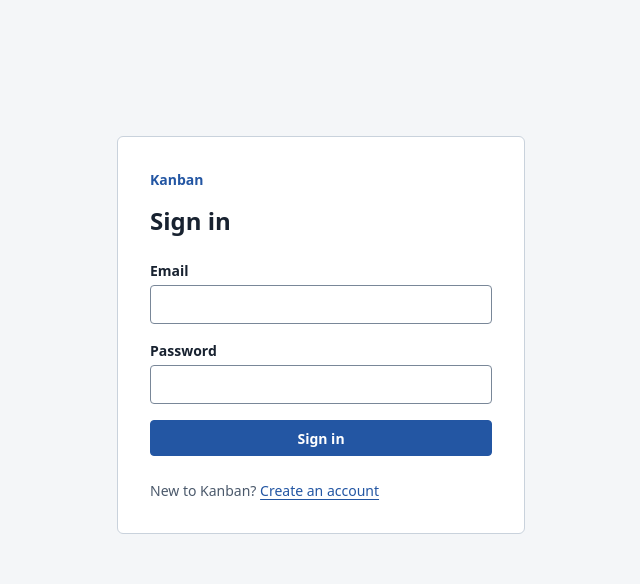
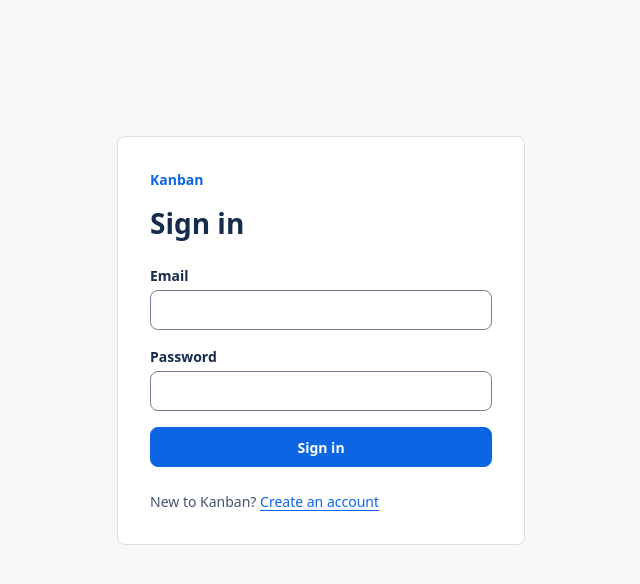
Before and after one commit to ignitinsharma/kanban-board, a Next.js app: page /login in a window 1280 px wide. Shown: the top 584 px of the page, without its empty margins (319-959 px from the left). Built offline with nearby package versions, Linux system fonts and the light colour scheme; no server answers.

Commit message:
style(ui): map the signed-in design tokens

```diff
--- a/src/features/board/board-view.module.css
+++ b/src/features/board/board-view.module.css
@@ -166,7 +166,7 @@
 .overlay {
   cursor: grabbing;
   pointer-events: none;
-  box-shadow: 0 2px 8px #18223024;
+  box-shadow: var(--shadow-floating);
 }
 .cards {
   min-height: 48px;
--- a/src/styles/tokens.css
+++ b/src/styles/tokens.css
@@ -1,18 +1,27 @@
 :root {
   color-scheme: light;
-  --color-canvas: #f4f6f8;
-  --color-surface: #fff;
-  --color-surface-raised: #fff;
-  --color-subtle: #e9edf2;
-  --color-border: #c9d2dc;
-  --color-control-border: #798798;
-  --color-text: #182230;
-  --color-text-muted: #4b596b;
-  --color-accent: #2356a3;
-  --color-accent-text: #fff;
-  --color-danger: #a12632;
+  --color-canvas: #f7f8f9;
+  --color-surface: #ffffff;
+  --color-surface-raised: #ffffff;
+  --color-subtle: #f1f2f4;
+  --color-border: #dcdfe4;
+  --color-control-border: #758195;
+  --color-text: #172b4d;
+  --color-text-muted: #44546f;
+  --color-accent: #0c66e4;
+  --color-accent-text: #ffffff;
+  --color-primary-hover: #0055cc;
+  --color-selection: #e9f2ff;
+  --color-focus-ring: #388bff;
+  --color-disabled: #8993a4;
+  --color-success: #1f845a;
+  --color-warning: #f5cd47;
+  --color-column: var(--color-subtle);
+  --color-card: var(--color-surface);
+  --shadow-floating: 0 4px 16px #172b4d24;
+  --color-danger: #c9372c;
   --color-danger-surface: #fff0f1;
-  --color-overlay: #18223066;
+  --color-overlay: #172b4d66;
   --priority-low: #465569;
   --priority-medium: #284e81;
   --priority-high: #794408;
@@ -26,16 +35,17 @@
   --space-8: 32px;
   --space-10: 40px;
   --space-12: 48px;
-  --radius: 6px;
-  --radius-small: 4px;
+  --radius: 8px;
+  --radius-small: 8px;
   --font-family: system-ui, -apple-system, BlinkMacSystemFont, sans-serif;
   --type-xs: 12px;
   --type-sm: 14px;
   --type-base: 16px;
   --type-lg: 20px;
-  --type-xl: 24px;
+  --type-xl: 28px;
+  --type-display: 36px;
   --control-small: 32px;
-  --control-height: 36px;
+  --control-height: 40px;
   --top-bar-height: 60px;
   --z-header: 10;
   --z-overlay: 20;
@@ -86,7 +96,7 @@ a {
   text-underline-offset: 3px;
 }
 :where(a, button, input, textarea, select, [tabindex]):focus-visible {
-  outline: 2px solid var(--color-accent);
+  outline: 2px solid var(--color-focus-ring);
   outline-offset: 3px;
 }
 @media (prefers-reduced-motion: reduce) {
```
